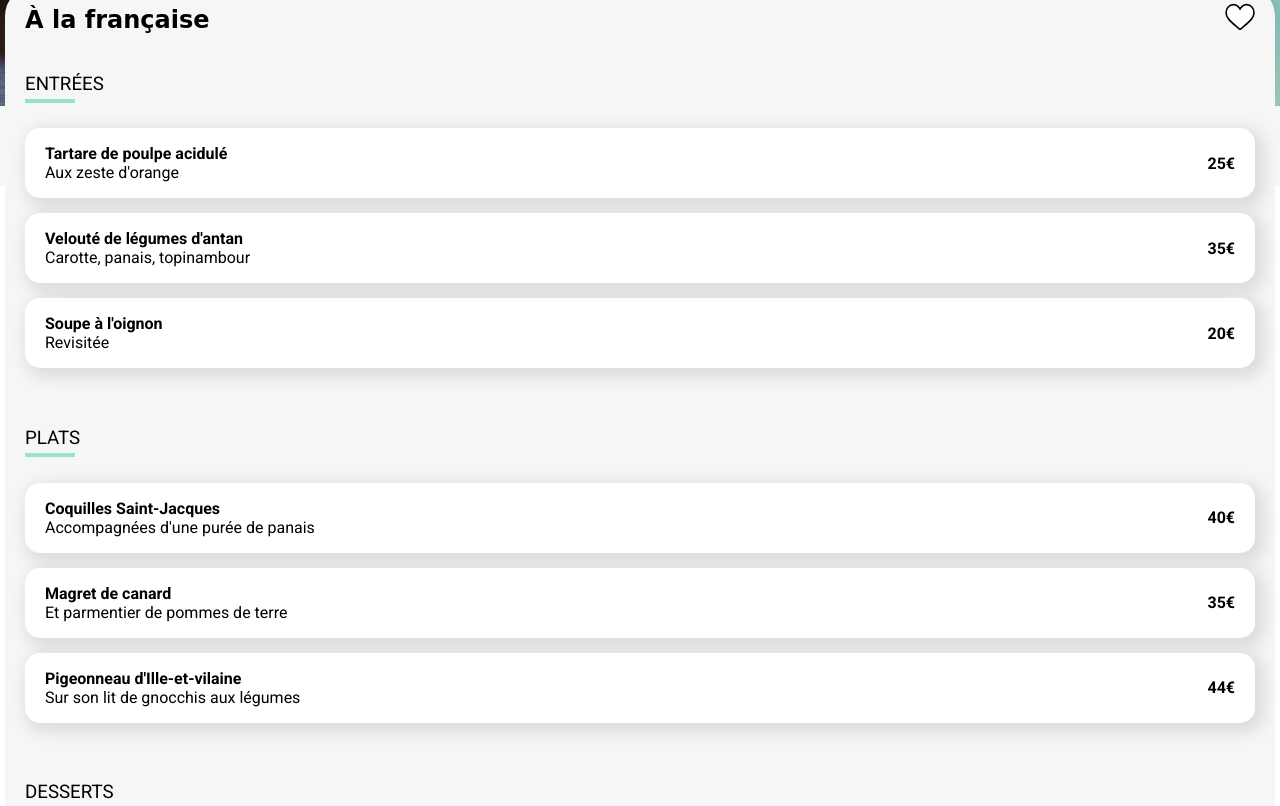
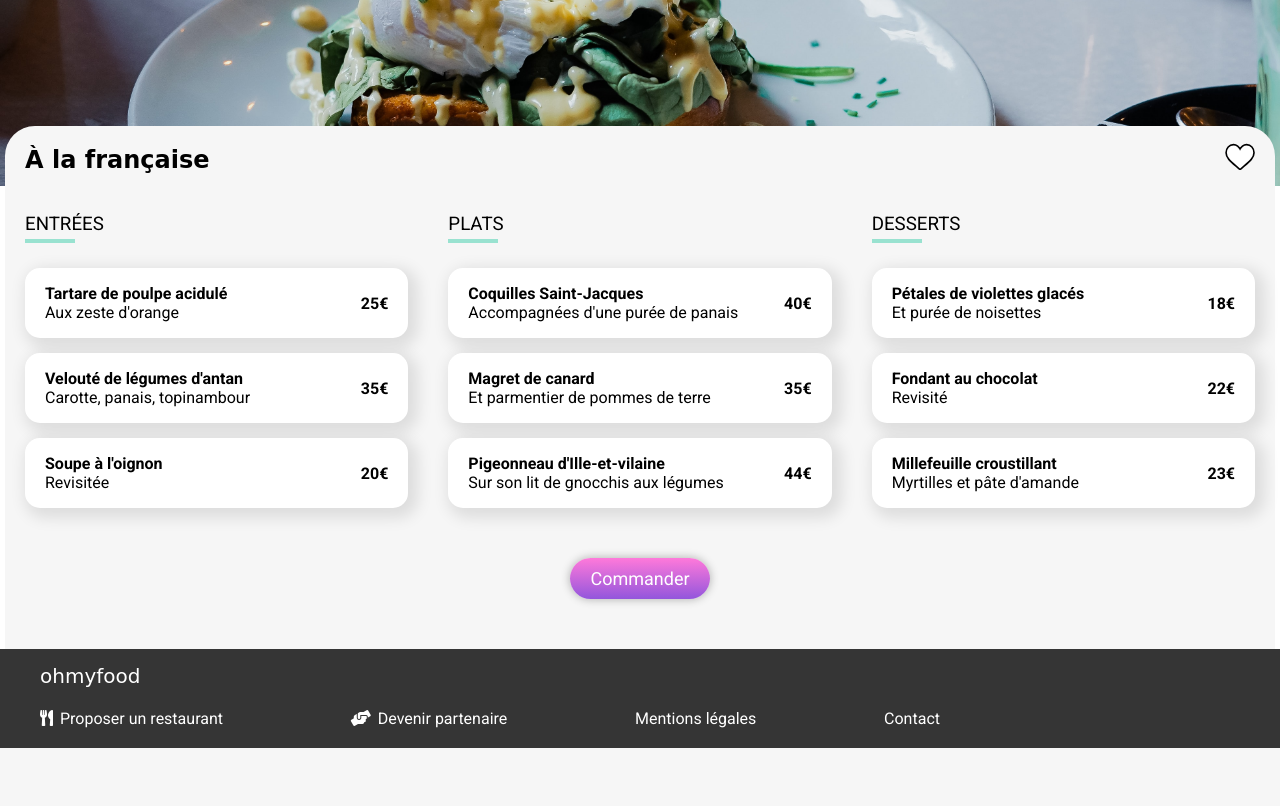
Before and after one commit to Ippo158/BachyJeremy_3_23112021, a plain HTML site: page menu/a-la-francaise.html in a window 1280 px wide. Shown: the part 294-1100 px from the top of the page. After the commit the page ends 1042 px from the top, so only its background shows below. Drawn offline with Linux system fonts and the light colour scheme; a web font is replaced by a local one.

Commit message:
finition

```diff
--- a/menu/style_menu.css
+++ b/menu/style_menu.css
@@ -1,13 +1,19 @@
 body {
-  font-family: "Roboto", sans-serif;
+  font-family: 'Roboto', sans-serif;
   margin: 0;
   background: #f6f6f6;
+  display: -webkit-box;
+  display: -ms-flexbox;
   display: flex;
-
+  -webkit-box-pack: center;
+      -ms-flex-pack: center;
           justify-content: center;
-
+  -webkit-box-align: center;
+      -ms-flex-align: center;
           align-items: center;
-
+  -webkit-box-orient: vertical;
+  -webkit-box-direction: normal;
+      -ms-flex-direction: column;
           flex-direction: column;
 }
 
@@ -23,13 +29,17 @@ header {
 }
 
 header .header {
+  -webkit-box-shadow: 0px 5px 6px 0px rgba(0, 0, 0, 0.2);
           box-shadow: 0px 5px 6px 0px rgba(0, 0, 0, 0.2);
   position: relative;
-
+  display: -webkit-box;
+  display: -ms-flexbox;
   display: flex;
-
+  -webkit-box-pack: center;
+      -ms-flex-pack: center;
           justify-content: center;
-
+  -webkit-box-align: center;
+      -ms-flex-align: center;
           align-items: center;
   height: 80px;
   width: 100%;
@@ -49,13 +59,12 @@ header .header__arrow-back a {
 }
 
 header .header__logo {
-  font-family: "Shrikhand", cursive;
+  font-family: 'Shrikhand', cursive;
   margin: 0;
 }
 
 header .header__logo a {
   color: #000;
-  font-weight: normal;
 }
 
 .img {
@@ -67,18 +76,21 @@ header .header__logo a {
   margin-top: -80px;
   width: 100%;
   height: 100%;
-
+  -o-object-fit: cover;
      object-fit: cover;
 }
 
 #menu {
   background: white;
   width: 100%;
-
+  display: -webkit-box;
+  display: -ms-flexbox;
   display: flex;
-
+  -webkit-box-pack: center;
+      -ms-flex-pack: center;
           justify-content: center;
-
+  -webkit-box-align: center;
+      -ms-flex-align: center;
           align-items: center;
 }
 
@@ -88,21 +100,27 @@ header .header__logo a {
   width: 100%;
   max-width: 1230px;
   border-radius: 30px 30px 0 0;
-  background-color: #f6f6f6;
+  background-color: #F6F6F6;
 }
 
 .menu__header {
+  display: -webkit-box;
+  display: -ms-flexbox;
   display: flex;
-
+  -webkit-box-orient: horizontal;
+  -webkit-box-direction: normal;
+      -ms-flex-direction: row;
           flex-direction: row;
-
+  -webkit-box-align: center;
+      -ms-flex-align: center;
           align-items: center;
-
+  -webkit-box-pack: justify;
+      -ms-flex-pack: justify;
           justify-content: space-between;
 }
 
 .menu__header__title {
-  font-family: "Shrikhand", cursive;
+  font-family: 'Shrikhand', cursive;
 }
 
 .menu__header__heart .heart {
@@ -125,16 +143,18 @@ header .header__logo a {
 
 .menu__header__heart .heart-empty:hover {
   opacity: 0;
-
+  -webkit-transition: 0.5s;
   transition: 0.5s;
 }
 
 .menu__grid {
+  display: -ms-grid;
   display: grid;
   grid-gap: 40px;
 }
 
 .menu__grid__bloc {
+  display: -ms-grid;
   display: grid;
   grid-gap: 15px;
 }
@@ -146,7 +166,7 @@ header .header__logo a {
 }
 
 .menu__grid__title h3::after {
-  content: "";
+  content: '';
   width: 50px;
   height: 4px;
   background: #99e2d0;
@@ -160,42 +180,49 @@ header .header__logo a {
   position: relative;
   cursor: pointer;
   overflow: hidden;
-
+  display: -webkit-box;
+  display: -ms-flexbox;
   display: flex;
-
+  -webkit-box-pack: justify;
+      -ms-flex-pack: justify;
           justify-content: space-between;
-
+  -webkit-box-align: center;
+      -ms-flex-align: center;
           align-items: center;
   width: 100%;
   height: 70px;
   border-radius: 15px;
   background-color: white;
-
+  -webkit-box-shadow: 5px 5px 15px 5px rgba(0, 0, 0, 0.1);
           box-shadow: 5px 5px 15px 5px rgba(0, 0, 0, 0.1);
 }
 
 .menu__grid__case:hover .validation__box {
+  display: -webkit-box;
+  display: -ms-flexbox;
   display: flex;
-
+  -webkit-box-pack: center;
+      -ms-flex-pack: center;
           justify-content: center;
-
+  -webkit-box-align: center;
+      -ms-flex-align: center;
           align-items: center;
-
+  -webkit-animation: slide-left 0.5s ease;
           animation: slide-left 0.5s ease;
-
+  -webkit-transform-origin: right;
           transform-origin: right;
 }
 
 .menu__grid__case:hover .menu__case__price {
   padding-right: 70px;
-
+  -webkit-transition: 0.5s ease;
   transition: 0.5s ease;
 }
 
 .menu__grid__case .validation__box {
   display: none;
   position: absolute;
-  background: #99e2d0;
+  background: #99E2D0;
   border-radius: 0 15px 15px 0;
   right: 0px;
   padding: 0 13px;
@@ -205,9 +232,9 @@ header .header__logo a {
 .menu__grid__case .validation__box i {
   font-size: 30px;
   color: white;
-
+  -webkit-transform: rotate(180deg);
           transform: rotate(180deg);
-
+  -webkit-animation: rotate 0.5s both;
           animation: rotate 0.5s both;
 }
 
@@ -234,22 +261,26 @@ header .header__logo a {
 }
 
 .menu__contain-button {
+  display: -webkit-box;
+  display: -ms-flexbox;
   display: flex;
-
+  -webkit-box-pack: center;
+      -ms-flex-pack: center;
           justify-content: center;
-
+  -webkit-box-align: center;
+      -ms-flex-align: center;
           align-items: center;
   width: 100%;
 }
 
 .menu__button {
   opacity: 1;
-
+  background: -webkit-gradient(linear, left top, left bottom, from(#ff79da), to(#9356dc));
   background: linear-gradient(180deg, #ff79da 0%, #9356dc 100%);
   color: white;
   padding: 0 20px;
   border-radius: 200px;
-
+  -webkit-box-shadow: 0px 0px 10px 0px rgba(0, 0, 0, 0.3);
           box-shadow: 0px 0px 10px 0px rgba(0, 0, 0, 0.3);
   padding: 10px 20px;
   margin: 50px 0;
@@ -259,70 +290,148 @@ header .header__logo a {
 .menu__button:hover {
   opacity: 0.8;
   cursor: pointer;
-
-  transition: 0.3s;
-
+  -webkit-transition: .3s;
+  transition: .3s;
+  -webkit-box-shadow: 0px 0px 10px 0px rgba(0, 0, 0, 0.6);
           box-shadow: 0px 0px 10px 0px rgba(0, 0, 0, 0.6);
 }
 
 .dish-and-price {
   width: 100%;
-
+  display: -webkit-box;
+  display: -ms-flexbox;
   display: flex;
-
+  -webkit-box-pack: justify;
+      -ms-flex-pack: justify;
           justify-content: space-between;
-
+  -webkit-box-align: center;
+      -ms-flex-align: center;
           align-items: center;
 }
 
+@-webkit-keyframes rotate {
+  0% {
+    -webkit-transform: rotate(0);
+            transform: rotate(0);
+  }
+  100% {
+    -webkit-transform: rotate(360deg);
+            transform: rotate(360deg);
+  }
+}
+
+@keyframes rotate {
+  0% {
+    -webkit-transform: rotate(0);
+            transform: rotate(0);
+  }
+  100% {
+    -webkit-transform: rotate(360deg);
+            transform: rotate(360deg);
+  }
+}
+
+@-webkit-keyframes slide-left {
+  0% {
+    -webkit-transform: scaleX(0);
+            transform: scaleX(0);
+  }
+  100% {
+    -webkit-transform: scaleX(-50px);
+            transform: scaleX(-50px);
+  }
+}
+
+@keyframes slide-left {
+  0% {
+    -webkit-transform: scaleX(0);
+            transform: scaleX(0);
+  }
+  100% {
+    -webkit-transform: scaleX(-50px);
+            transform: scaleX(-50px);
+  }
+}
+
+@-webkit-keyframes opacity {
+  0% {
+    opacity: 0;
+  }
+  100% {
+    opacity: 1;
+  }
+}
+
+@keyframes opacity {
+  0% {
+    opacity: 0;
+  }
+  100% {
+    opacity: 1;
+  }
+}
+
 .appears-with-opacity {
+  -webkit-animation: opacity 1s both;
           animation: opacity 1s both;
 }
 
 #case-1 {
+  -webkit-animation-delay: 0.1s;
           animation-delay: 0.1s;
 }
 
 #case-2 {
+  -webkit-animation-delay: 0.2s;
           animation-delay: 0.2s;
 }
 
 #case-3 {
+  -webkit-animation-delay: 0.3s;
           animation-delay: 0.3s;
 }
 
 #case-4 {
+  -webkit-animation-delay: 0.4s;
           animation-delay: 0.4s;
 }
 
 #case-5 {
+  -webkit-animation-delay: 0.5s;
           animation-delay: 0.5s;
 }
 
 #case-6 {
+  -webkit-animation-delay: 0.6s;
           animation-delay: 0.6s;
 }
 
 #case-7 {
+  -webkit-animation-delay: 0.7s;
           animation-delay: 0.7s;
 }
 
 #case-8 {
+  -webkit-animation-delay: 0.8s;
           animation-delay: 0.8s;
 }
 
 #case-9 {
+  -webkit-animation-delay: 0.9s;
           animation-delay: 0.9s;
 }
 
 .footer {
   width: 100%;
   background-color: #353535;
-
+  display: -webkit-box;
+  display: -ms-flexbox;
   display: flex;
-
+  -webkit-box-pack: center;
+      -ms-flex-pack: center;
           justify-content: center;
-
+  -webkit-box-align: center;
+      -ms-flex-align: center;
           align-items: center;
 }
 
@@ -333,25 +442,34 @@ header .header__logo a {
 }
 
 .footer__bloc .logo {
-  font-family: "Shrikhand", cursive;
+  font-family: 'Shrikhand', cursive;
   color: white;
   font-size: 20px;
   padding: 15px 0;
 }
 
 .footer__bloc-links {
+  display: -webkit-box;
+  display: -ms-flexbox;
   display: flex;
-
+  -webkit-box-orient: vertical;
+  -webkit-box-direction: normal;
+      -ms-flex-direction: column;
           flex-direction: column;
   width: 100%;
 }
 
 .footer__bloc-link {
+  display: -webkit-box;
+  display: -ms-flexbox;
   display: flex;
-
+  -webkit-box-align: center;
+      -ms-flex-align: center;
           align-items: center;
   display: flex;
-
+  -webkit-box-orient: horizontal;
+  -webkit-box-direction: normal;
+      -ms-flex-direction: row;
           flex-direction: row;
   text-align: center;
   color: white;
@@ -371,3 +489,37 @@ header .header__logo a {
   font-size: 16px;
   font-weight: 400;
 }
+
+@media screen and (min-width: 1100px) {
+  .menu {
+    margin-top: -60px;
+  }
+  .menu__grid {
+    display: -ms-grid;
+    display: grid;
+    -ms-grid-columns: 1fr [3];
+        grid-template-columns: repeat(3, 1fr);
+    -ms-grid-rows: 1fr;
+        grid-template-rows: 1fr;
+  }
+  .img__image {
+    margin-top: 0;
+  }
+  .footer__bloc {
+    margin-bottom: 15px;
+  }
+  .footer__bloc-links {
+    display: -webkit-box;
+    display: -ms-flexbox;
+    display: flex;
+    -webkit-box-pack: justify;
+        -ms-flex-pack: justify;
+            justify-content: space-between;
+    -webkit-box-orient: horizontal;
+    -webkit-box-direction: normal;
+        -ms-flex-direction: row;
+            flex-direction: row;
+    max-width: 900px;
+  }
+}
+/*# sourceMappingURL=style_menu.css.map */
```
Lines whose indentation alone changed are shown as unchanged.
